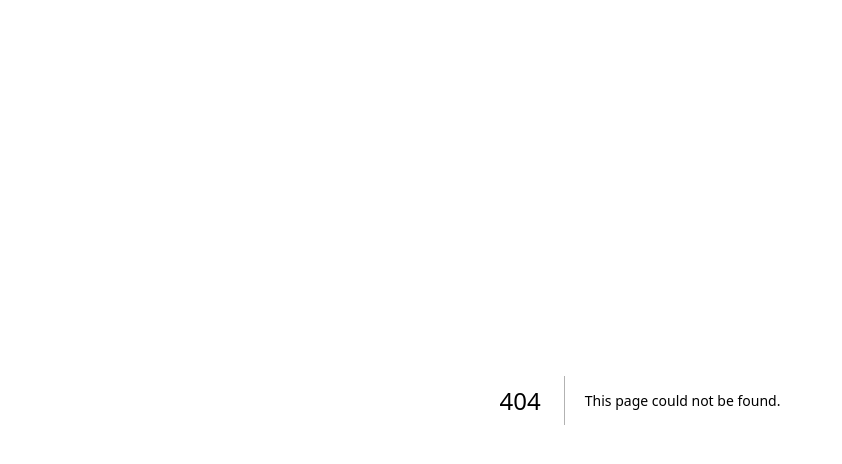
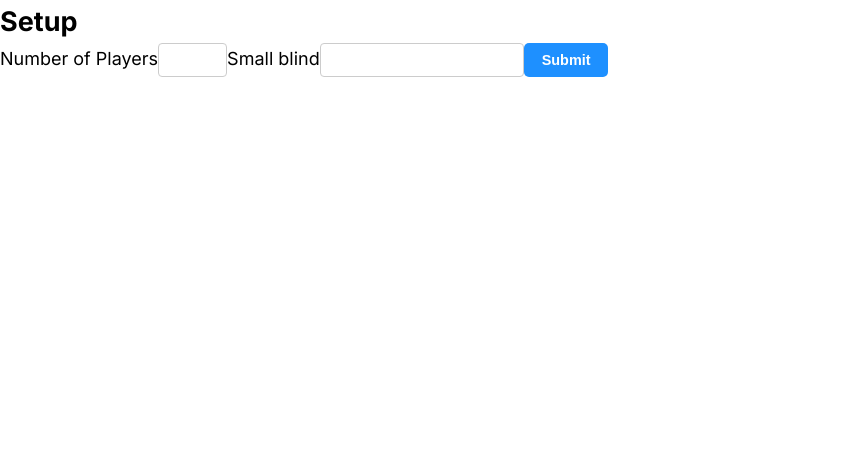
Before and after one commit to francescoiacono/chipwiz, a Next.js app: page /setup in a window 1280 px wide. Before the commit this address had no page. Shown: the top 464 px of the page, without its empty margins (0-842 px from the left). Built offline with nearby package versions, Linux system fonts and the light colour scheme.

Commit message:
Started Setup form compoment layout

```diff
--- /dev/null
+++ b/src/app/setup/page.tsx
@@ -0,0 +1,7 @@
+import Setup from '@/components/pages/setup/setup';
+
+const Page = () => {
+  return <Setup />;
+};
+
+export default Page;
--- a/src/app/styles/globals.css
+++ b/src/app/styles/globals.css
@@ -48,17 +48,3 @@ p {
   margin: 0;
   padding: 0;
 }
-
-input {
-  padding: 8px;
-  font-size: 0.8rem;
-  border: 1px solid #ccc;
-  border-radius: 4px;
-  transition: border-color 0.3s ease;
-  background-color: var(--main-font-color);
-}
-
-input:focus {
-  outline: none;
-  border-color: var(--primary-color);
-}
--- /dev/null
+++ b/src/components/pages/setup/setup.tsx
@@ -0,0 +1,12 @@
+import SetupForm from './subcomponents/setupForm/setupForm';
+
+const Setup = async () => {
+  return (
+    <section>
+      <h1>Setup</h1>
+      <SetupForm />
+    </section>
+  );
+};
+
+export default Setup;
--- /dev/null
+++ b/src/components/pages/setup/subcomponents/setupForm/setupForm.tsx
@@ -0,0 +1,28 @@
+'use client';
+
+import Input from '@/components/ui/input/input';
+import SubmitButton from '@/components/ui/submitButton/submitButton';
+
+const SetupForm = () => {
+  const handleChange = (e: React.ChangeEvent<HTMLInputElement>) => {
+    console.log(e.target.value);
+  };
+
+  const handleClick = (e: React.MouseEvent<HTMLButtonElement>) => {
+    e.preventDefault();
+  };
+
+  return (
+    <form>
+      <label>Number of Players</label>
+      <Input type='number' handleChange={handleChange} min={2} max={10} />
+
+      <label>Small blind</label>
+      <Input type='number' handleChange={handleChange} min={5} />
+
+      <SubmitButton handleClick={handleClick}>Submit</SubmitButton>
+    </form>
+  );
+};
+
+export default SetupForm;
--- /dev/null
+++ b/src/components/ui/input/input.module.css
@@ -0,0 +1,7 @@
+.input {
+  padding: 8px;
+  font-size: 0.8rem;
+  border: 1px solid #ccc;
+  border-radius: 4px;
+  transition: border-color 0.3s ease;
+}
--- /dev/null
+++ b/src/components/ui/input/input.tsx
@@ -0,0 +1,24 @@
+import styles from './input.module.css';
+
+interface InputProps {
+  type: string;
+  handleChange: (e: React.ChangeEvent<HTMLInputElement>) => void;
+  min?: number;
+  max?: number;
+  value?: string;
+}
+
+const Input = ({ type, handleChange, min, max, value }: InputProps) => {
+  return (
+    <input
+      className={styles.input}
+      type={type}
+      min={min}
+      max={max}
+      value={value}
+      onChange={handleChange}
+    />
+  );
+};
+
+export default Input;
--- /dev/null
+++ b/src/components/ui/submitButton/submitButton.module.css
@@ -0,0 +1,15 @@
+.submitButton {
+  background-color: #1e90ff;
+  border: none;
+  border-radius: 5px;
+  color: #fff;
+  cursor: pointer;
+  font-size: 0.8rem;
+  font-weight: 600;
+  padding: 0.5rem 1rem;
+  transition: all 0.3s ease-in-out;
+}
+
+.submitButton:hover {
+  transform: scale(1.05);
+}
--- /dev/null
+++ b/src/components/ui/submitButton/submitButton.tsx
@@ -0,0 +1,16 @@
+import styles from './submitButton.module.css';
+
+interface SubmitButtonProps {
+  children: React.ReactNode;
+  handleClick: (e: React.MouseEvent<HTMLButtonElement>) => void;
+}
+
+const SubmitButton = ({ children, handleClick }: SubmitButtonProps) => {
+  return (
+    <button className={styles.submitButton} type='submit' onClick={handleClick}>
+      {children}
+    </button>
+  );
+};
+
+export default SubmitButton;
```
